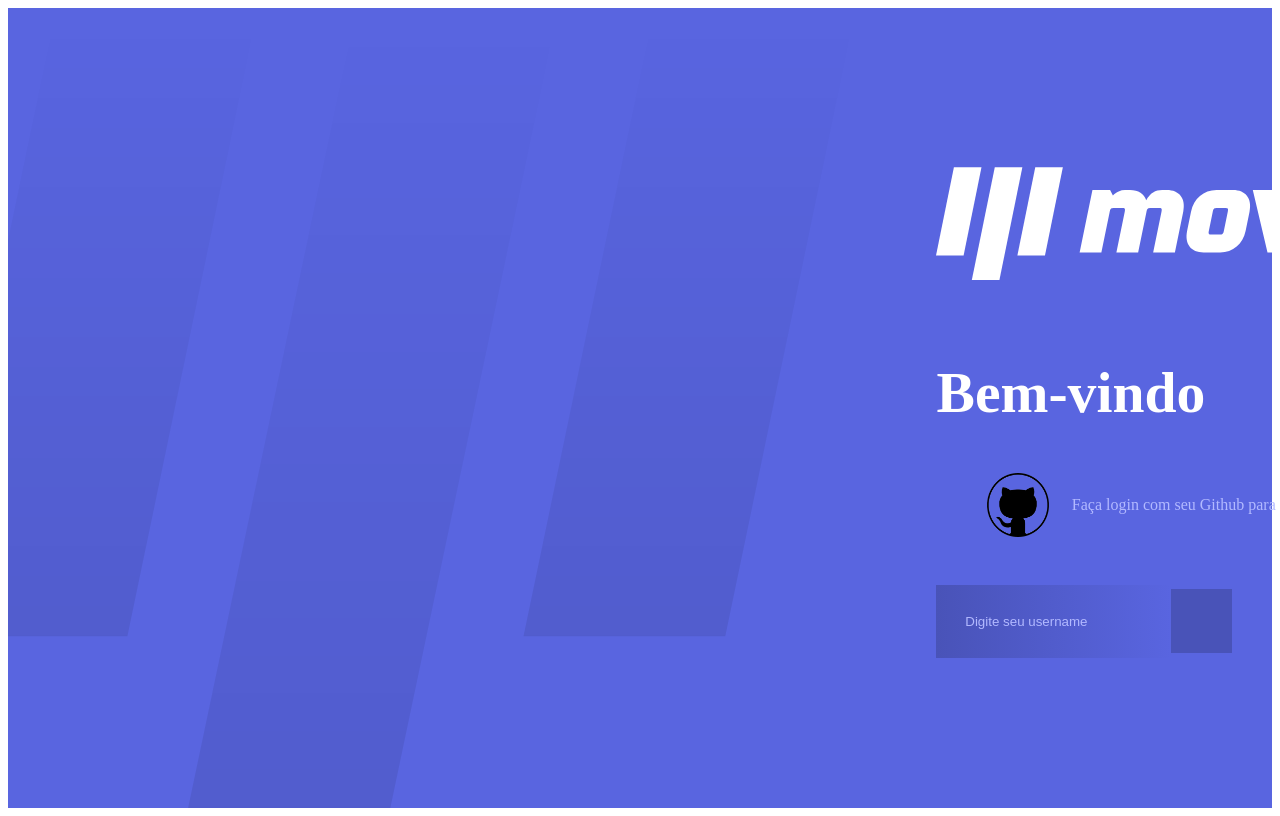
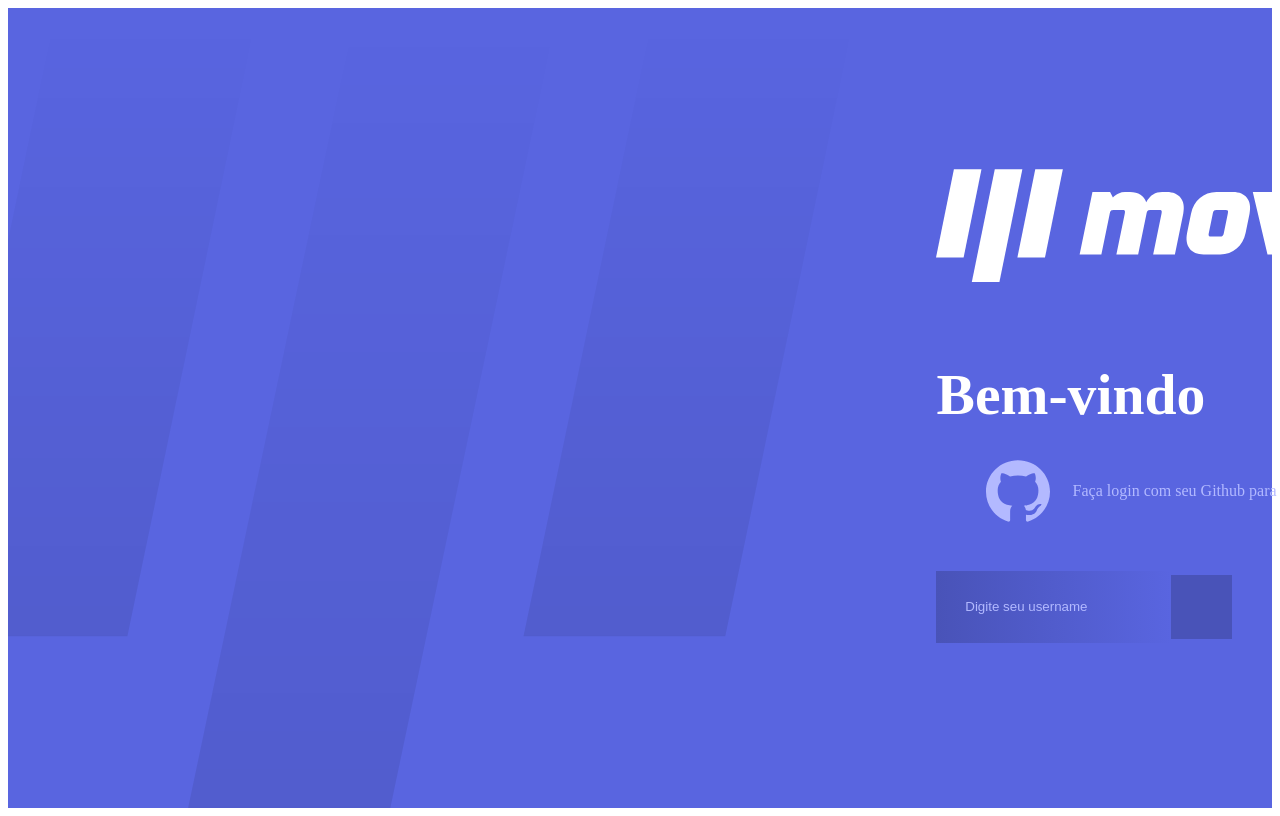
Before and after one commit to alexandrehrt/move-it-next-level-week-4, a Next.js app: page / in a window 1280 px wide. Shown: the top 816 px of the page. Built offline with nearby package versions, Linux system fonts and the light colour scheme; some icons are missing.

Commit message:
added login verification

```diff
--- a/src/pages/index.tsx
+++ b/src/pages/index.tsx
@@ -6,10 +6,11 @@ import styles from '../styles/pages/Index.module.css';
 
 export default function Home() {
   const [userLogin, setUserLogin] = useState('');
+  const [hasErrorMessage, setHasErrorMessage] = useState(false);
 
-const handleSubmit = (event) => {
+const handleSubmit = (event: React.ChangeEvent<HTMLInputElement>):void => {
   event.preventDefault();
-
+  userLogin === '' && setHasErrorMessage(true);
 
 };
 
@@ -21,7 +22,7 @@ const handleSubmit = (event) => {
         <img src="logo.svg" alt="Move It"/>
         <span id={styles.welcome}>Bem-vindo</span>
         <div className={styles.inputContainer}>
-          <img src="github-icon.png" alt="Github"/>
+          <img src="/icons/github.svg" alt="Github"/>
           <span>Faça login com seu Github para começar</span>
         </div>
         <form onSubmit={e => handleSubmit(e)} className={styles.form} >
@@ -44,6 +45,7 @@ const handleSubmit = (event) => {
               />
           </button>
         </form>
+        { hasErrorMessage && <p style={{color: '#d42323'}}>Insira um username válido</p> }
         <span></span>
       </div>
     </div>
--- a/src/styles/pages/Index.module.css
+++ b/src/styles/pages/Index.module.css
@@ -30,7 +30,7 @@
   font-weight: 600;
   font-size: 3.6rem;
   color: #ffffff;
-  margin-bottom: 3rem;
+  margin-bottom: 2rem;
 }
 
 .inputContainer {
@@ -53,6 +53,7 @@
 .form {
   display: flex;
   align-items: center;
+  margin-bottom: 0.8rem;
 }
 
 .form input {
@@ -94,7 +95,7 @@
   }
 }
 
-@media (max-width: 775px) {
+@media (max-width: 840px) {
   .container > img {
     height: 30%;
     width: 30%;
```
Also changed, not shown: public/github-icon.png (deleted), public/icons/github.svg (added).
